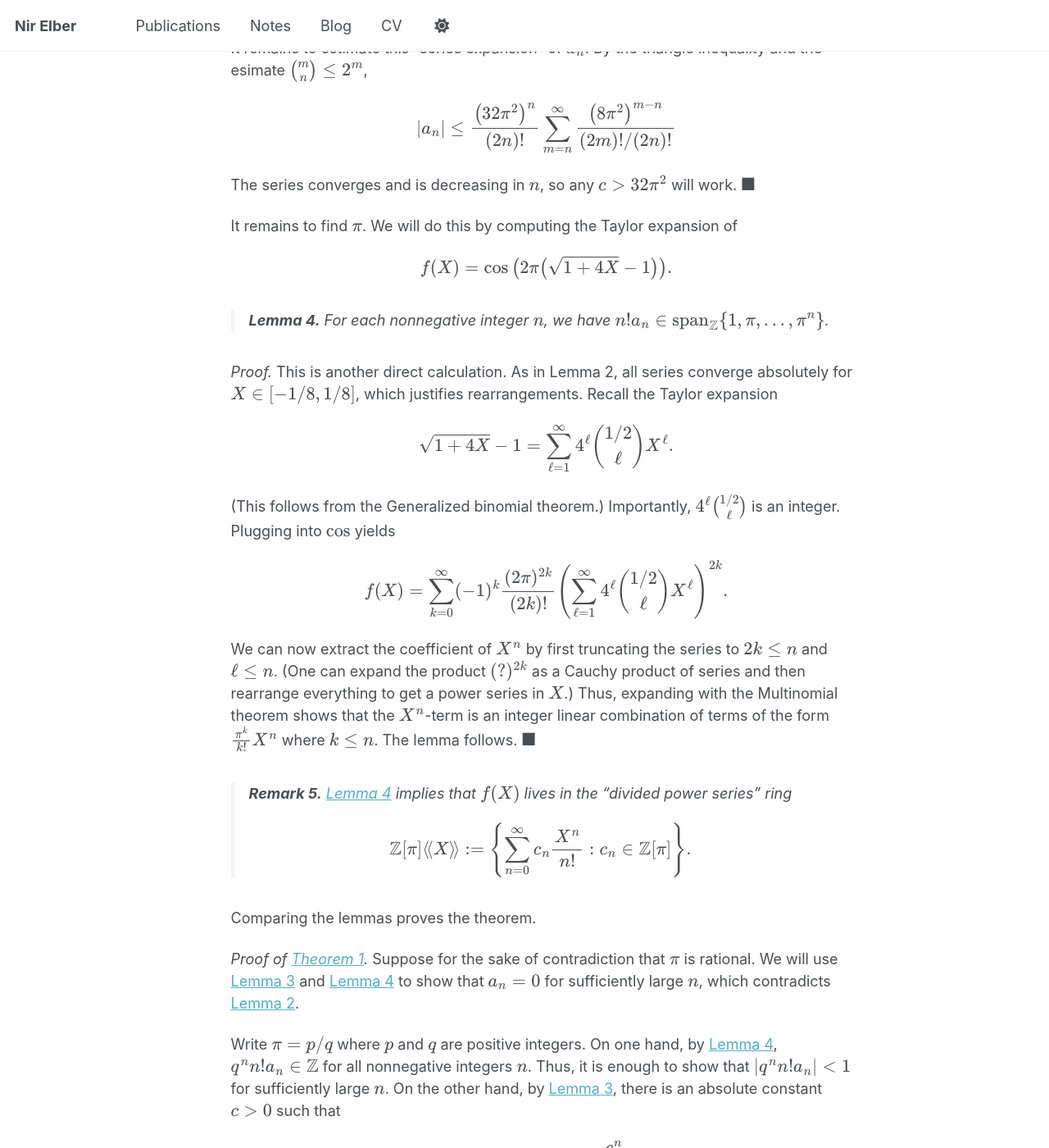
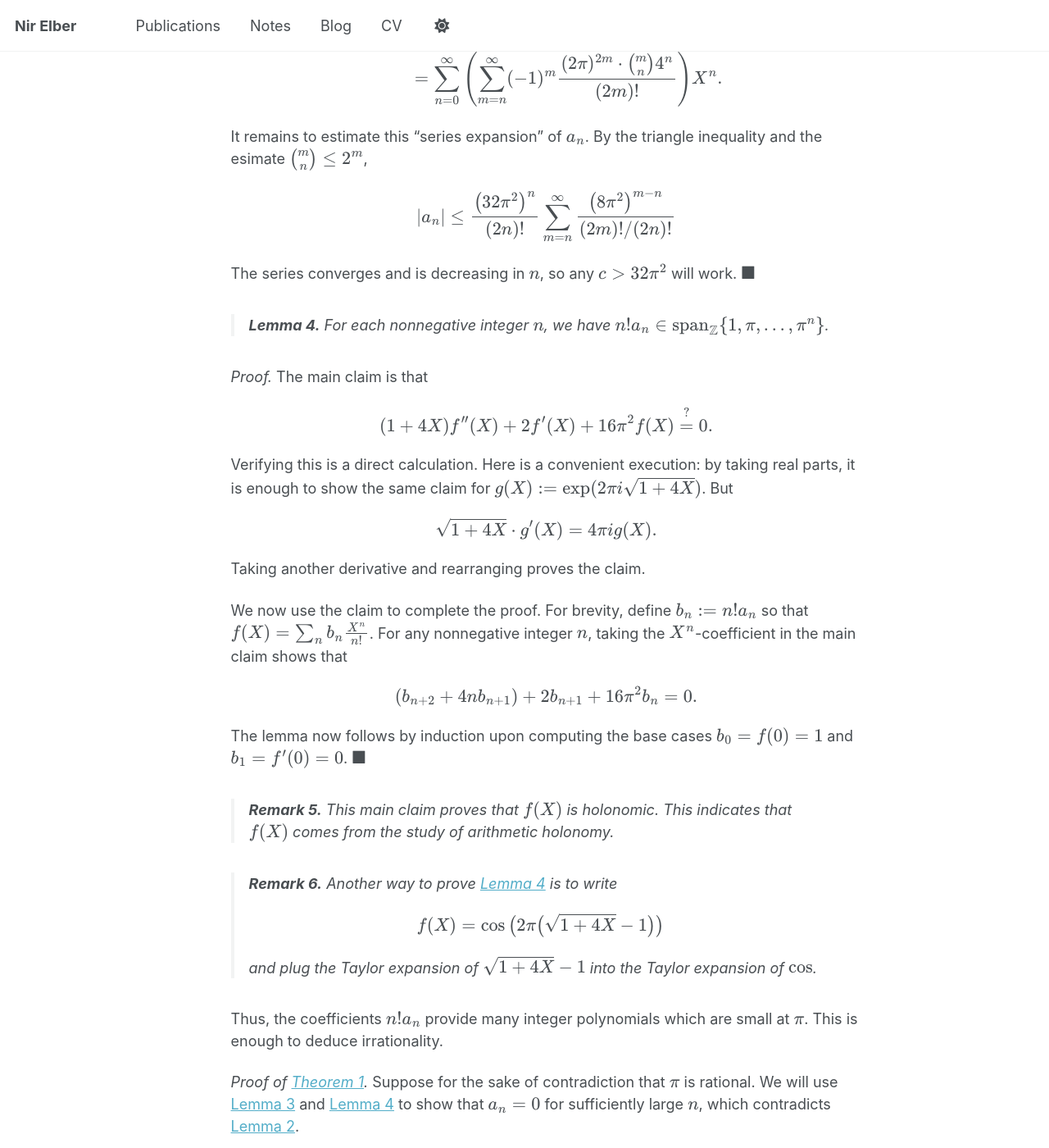
Before and after one commit to dFoiler/dfoiler.github.io, a Jekyll site: the page built from _posts/2026-10-07-blog-post.md, in a window 1280 px wide and 1400 px high, scrolled down 1264 px. Shown: the whole window at 82% size. Built offline with Jekyll 4.4.1, drawn with Linux system fonts in a browser that asks for light colours; a script that is not in the unit is left out; some of the changed text lies outside the part shown.

Commit message:
improved exposition

```diff
--- a/_posts/2026-10-07-blog-post.md
+++ b/_posts/2026-10-07-blog-post.md
@@ -12,9 +12,9 @@
 > <span class="statement-label" id="thm-pi" data-env="Theorem">Theorem.</span>
 The constant \\(\pi\\) is irrational.
 
-All proofs of this result (that I am aware of) begin with some magic. For us, the magic lies in considering the function
+One way to show that a constant \\(\gamma\\) is irrational is to exhibit many good rational approximations. This amounts to finding integer linear polynomials \\(aX+b\\) for which \\(a\gamma+b\\) is small. We will proceed similarly by exhibiting many integer polynomials \\(p(X)\\) for which \\(p(\pi)\\) is small. These polynomials will be found using the coefficients of the power series of
 \\[f(X):=\cos\big(2\pi\sqrt{1+4X}\big).\\]
-The theorem will follow by understanding the coefficients of the Taylor expansion \\(\sum_na_nX^n\\) of \\(f(X)\\) around \\(X=0\\). Let's collect the needed facts now, in order of difficulty: <a class="statement-ref" href="#lem-nonzero">Lemma</a> shows there are infinitely many coefficients, <a class="statement-ref" href="#lem-bound">Lemma</a> shows that the coefficients are small, and <a class="statement-ref" href="#lem-integrality">Lemma</a> gives an integrality property involving \\(\pi\\).
+(The \\(2\pi\\) and \\(1+4X\\) provide a convenient normalization; they are not essential.) The theorem will follow by understanding the coefficients of the Taylor expansion \\(\sum_na_nX^n\\) of \\(f(X)\\) around \\(X=0\\). Let's collect the needed facts now, in order of difficulty: <a class="statement-ref" href="#lem-nonzero">Lemma</a> shows there are infinitely many nonzero coefficients, <a class="statement-ref" href="#lem-bound">Lemma</a> shows that the coefficients are small, and <a class="statement-ref" href="#lem-integrality">Lemma</a> gives an integrality property involving \\(\pi\\).
 
 > <span class="statement-label" id="lem-nonzero" data-env="Lemma">Lemma.</span>
 The coefficient \\(a\_n\\) is nonzero for infinitely many nonnegative integers \\(n\\).
@@ -22,7 +22,7 @@
 *Proof.*
 Suppose for the sake of contradiction that \\(a\_n\ne0\\) for only finitely many \\(n\\). This means that all sufficiently high derivatives of \\(f(X)\\) vanish at \\(X=0\\).
 <!-- Then there is a polynomial \\(T(X)\\) (given by the Taylor expansion) for which all derivatives of \\(f(X)-T(X)\\) vanish at \\(X=0\\). -->
-However, \\(\cos(4\pi X)=f\big((X-1/4)^2\big)\\), so all sufficiently high derivatives of \\(\cos(4\pi X)\\) must also vanish at \\(X=1/4\\). But the derivatives of \\(\cos(X)\\) are periodic, so we have a contradiction. \\(\blacksquare\\)
+However, \\(\cos(4\pi X)=f\big(X^2-1/4\big)\\), so all sufficiently high derivatives of \\(\cos(4\pi X)\\) must vanish at \\(X=1/2\\). But the sequence of derivatives of \\(\cos(X)\\) is \\(4\\)-periodic and not constantly zero at \\(X=2\pi\\), so we have a contradiction. \\(\blacksquare\\)
 
 > <span class="statement-label" id="lem-bound" data-env="Lemma">Lemma.</span>
 There is an absolute constant \\(c>0\\) such that for all sufficiently large integers \\(n\\),
@@ -36,25 +36,44 @@
 \\[\left\|a\_n\right\|\le\frac{\left(32\pi^2\right)^n}{(2n)!}\sum\_{m=n}^\infty\frac{\left(8\pi^2\right)^{m-n}}{(2m)!/(2n)!}\\]
 The series converges and is decreasing in \\(n\\), so any \\(c>32\pi^2\\) will work. \\(\blacksquare\\)
 
-It remains to find \\(\pi\\). We will do this by computing the Taylor expansion of
-\\[f(X)=\cos\big(2\pi\big(\sqrt{1+4X}-1\big)\big).\\]
+<!-- It remains to find \\(\pi\\). We will do this by computing the Taylor expansion of
+\\[f(X)=\cos\big(2\pi\big(\sqrt{1+4X}-1\big)\big).\\] -->
 
 > <span class="statement-label" id="lem-integrality" data-env="Lemma">Lemma.</span>
 For each nonnegative integer \\(n\\), we have \\(n!a\_n\in\operatorname{span}\_{\mathbb Z}\\{1,\pi,\ldots,\pi^n\\}\\).
 
 *Proof.*
-This is another direct calculation. As in Lemma 2, all series converge absolutely for \\(X\in[-1/8,1/8]\\), which justifies rearrangements. Recall the Taylor expansion
+The main claim is that
+\\[(1+4X)f\'\'(X)+2f'(X)+16\pi^2f(X)\stackrel?=0.\\]
+<!-- As an aside, we note that this property allows one to study \\(f\\) using the theory of arithmetic holonomy. -->
+Verifying this is a direct calculation. Here is a convenient execution: by taking real parts, it is enough to show the same claim for \\(g(X):=\exp(2\pi i\sqrt{1+4X})\\). But
+\\[\sqrt{1+4X}\cdot g'(X)=4\pi ig(X).\\]
+Taking another derivative and rearranging proves the claim.
+<!-- so
+\\[\sqrt{1+4X}\cdot g\'\'(X)+\frac{2}{\sqrt{1+4X}}\cdot g'(X)=4\pi ig'(X),\\]
+and the claim follows by multiplying through by \\(\sqrt{1+4X}\\). -->
+
+We now use the claim to complete the proof. For brevity, define \\(b\_n:=n!a\_n\\) so that \\(f(X)=\sum_nb\_n\frac{X^n}{n!}\\). For any nonnegative integer \\(n\\), taking the \\(X^n\\)-coefficient in the main claim shows that
+\\[(b\_{n+2}+4nb\_{n+1})+2b\_{n+1}+16\pi^2b\_n=0.\\]
+The lemma now follows by induction upon computing the base cases \\(b\_0=f(0)=1\\) and \\(b\_1=f'(0)=0\\). \\(\blacksquare\\)
+<!-- This is another direct calculation. As in <a class="statement-ref" href="#lem-bound">Lemma</a>, all series converge absolutely for \\(X\in[-1/8,1/8]\\), which justifies rearrangements. Recall the Taylor expansion
 \\[\sqrt{1+4X}-1=\sum\_{\ell=1}^\infty4^\ell\binom{1/2}{\ell}X^\ell.\\]
 (This follows from the Generalized binomial theorem.) Importantly, \\(4^\ell\binom{1/2}\ell\\) is an integer. Plugging into \\(\cos\\) yields
 \\[f(X)=\sum\_{k=0}^\infty(-1)^k\frac{(2\pi)^{2k}}{(2k)!}\left(\sum\_{\ell=1}^\infty4^\ell\binom{1/2}{\ell}X^\ell\right)^{2k}.\\]
-We can now extract the coefficient of \\(X^n\\) by first truncating the series to \\(2k\le n\\) and \\(\ell\le n\\). (One can expand the product \\((?)^{2k}\\) as a Cauchy product of series and then rearrange everything to get a power series in \\(X\\).) Thus, expanding with the Multinomial theorem shows that the \\(X^n\\)-term is an integer linear combination of terms of the form \\(\frac{\pi^k}{k!}X^n\\) where \\(k\le n\\). The lemma follows. \\(\blacksquare\\)
+We can now extract the coefficient of \\(X^n\\) by first truncating the series to \\(2k\le n\\) and \\(\ell\le n\\). (One can expand the product \\((?)^{2k}\\) as a Cauchy product of series and then rearrange everything to get a power series in \\(X\\).) Thus, expanding with the Multinomial theorem shows that the \\(X^n\\)-term is an integer linear combination of terms of the form \\(\frac{\pi^k}{k!}X^n\\) where \\(k\le n\\). The lemma follows. \\(\blacksquare\\) -->
 
 > <span class="statement-label" id="rem-divided-power" data-env="Remark">Remark.</span>
-<a class="statement-ref" href="#lem-integrality">Lemma</a> implies that \\(f(X)\\) lives in the "divided power series" ring
-\\[\mathbb Z[\pi]\langle\\!\langle X\rangle\\!\rangle:=\left\\{\sum\_{n=0}^\infty c\_n\frac{X^n}{n!}:c\_n\in\mathbb Z[\pi]\right\\}.\\]
+<!-- <a class="statement-ref" href="#lem-integrality">Lemma</a> implies that \\(f(X)\\) lives in the "divided power series" ring
+\\[\mathbb Z[\pi]\langle\\!\langle X\rangle\\!\rangle:=\left\\{\sum\_{n=0}^\infty b\_n\frac{X^n}{n!}:b\_n\in\mathbb Z[\pi]\right\\}.\\] -->
+This main claim proves that \\(f(X)\\) is holonomic. This indicates that \\(f(X)\\) comes from the study of arithmetic holonomy.
 <!-- This is not enough for our application: we will also need to have a bound on the "degrees" of the coefficients \\(c\_n\\). -->
 
-Comparing the lemmas proves the theorem.
+> <span class="statement-label" id="rem-alt-integral" data-env="Remark">Remark.</span>
+Another way to prove <a class="statement-ref" href="#lem-integrality">Lemma</a> is to write
+\\[f(X)=\cos\big(2\pi\big(\sqrt{1+4X}-1\big)\big)\\]
+and plug the Taylor expansion of \\(\sqrt{1+4X}-1\\) into the Taylor expansion of \\(\cos\\).
+
+Thus, the coefficients \\(n!a\_n\\) provide many integer polynomials which are small at \\(\pi\\). This is enough to deduce irrationality.
 
 *Proof of <a class="statement-ref" href="#thm-pi">Theorem</a>.*
 Suppose for the sake of contradiction that \\(\pi\\) is rational. We will use <a class="statement-ref" href="#lem-bound">Lemma</a> and <a class="statement-ref" href="#lem-integrality">Lemma</a> to show that \\(a\_n=0\\) for sufficiently large \\(n\\), which contradicts <a class="statement-ref" href="#lem-nonzero">Lemma</a>.
@@ -63,7 +82,13 @@
 
 Write \\(\pi=p/q\\) where \\(p\\) and \\(q\\) are positive integers. On one hand, by <a class="statement-ref" href="#lem-integrality">Lemma</a>, \\(q^nn!a\_n\in\mathbb Z\\) for all nonnegative integers \\(n\\). Thus, it is enough to show that \\(\left\|q^nn!a\_n\right\|<1\\) for sufficiently large \\(n\\). On the other hand, by <a class="statement-ref" href="#lem-bound">Lemma</a>, there is an absolute constant \\(c>0\\) such that
 \\[\left|q^nn!a\_n\right\|<q^nn!\cdot\frac{c^n}{(2n)!}\\]
-for all sufficiently large integers \\(n\\). We conclude because \\((c/q)^nn!/(2n)!\\) tends to \\(0\\) as \\(n\to\infty\\). \\(\blacksquare\\)
+for all sufficiently large integers \\(n\\). We conclude because \\((cq)^nn!/(2n)!\to0\\) as \\(n\to\infty\\). \\(\blacksquare\\)
+
+<!-- > <span class="statement-label" id="rem-transcendental" data-env="Remark">Remark.</span>
+The proof of <a class="statement-ref" href="#lem-integrality">Lemma</a> shows that \\(n!a\_n\in\operatorname{span}_{\mathbb Z}\big\\{1,\pi^2,\ldots,\pi^{2\lfloor n/2\rfloor}\big\\}\\), which can be used to show that \\(\pi^2\\) is irrational. -->
 
 > <span class="statement-label" id="rem-transcendental" data-env="Remark">Remark.</span>
 Dimitrov has suggested a refinement of this argument (using André's algebraicity criterion) which can show that \\(\pi\\) is trascendental.
+
+> **AI Disclosure.**
+ChatGPT was used to locate technical errors. It also suggested using induction to prove <a class="statement-ref" href="#lem-integrality">Lemma</a>.
```
